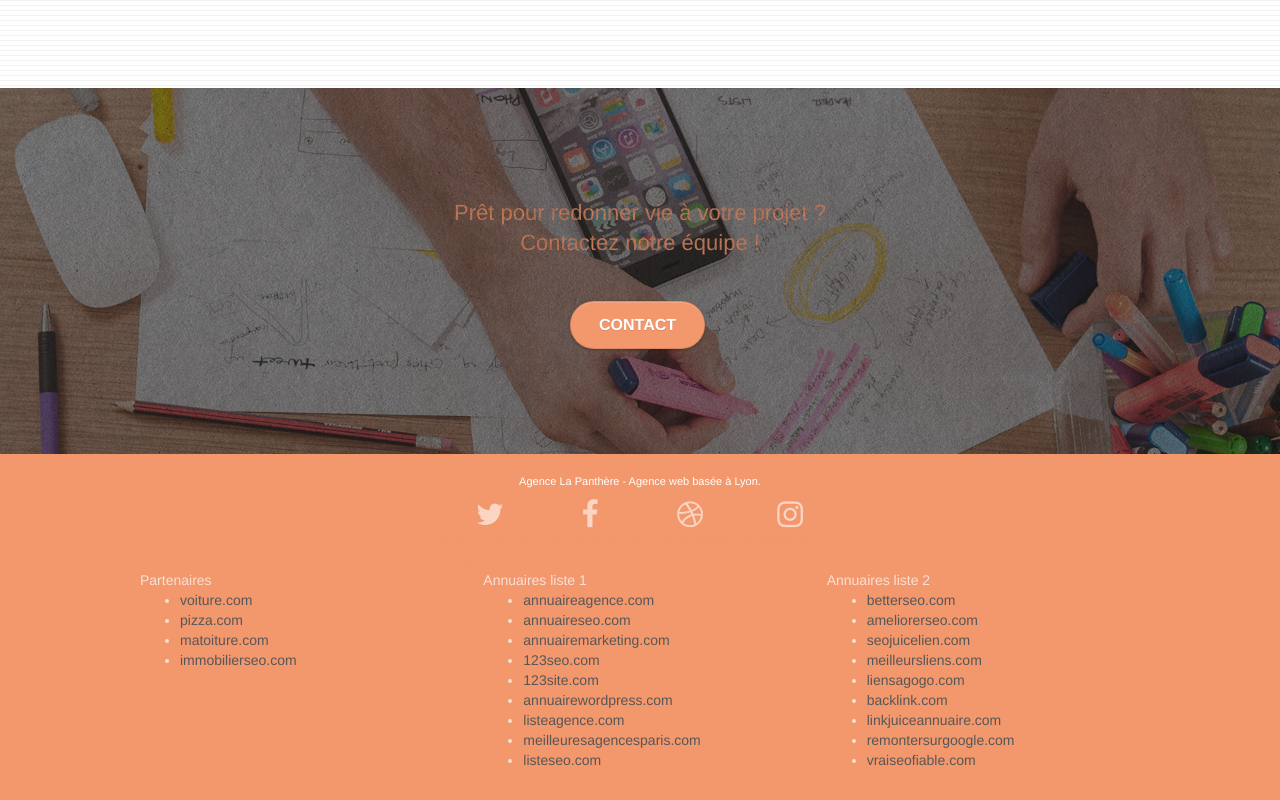
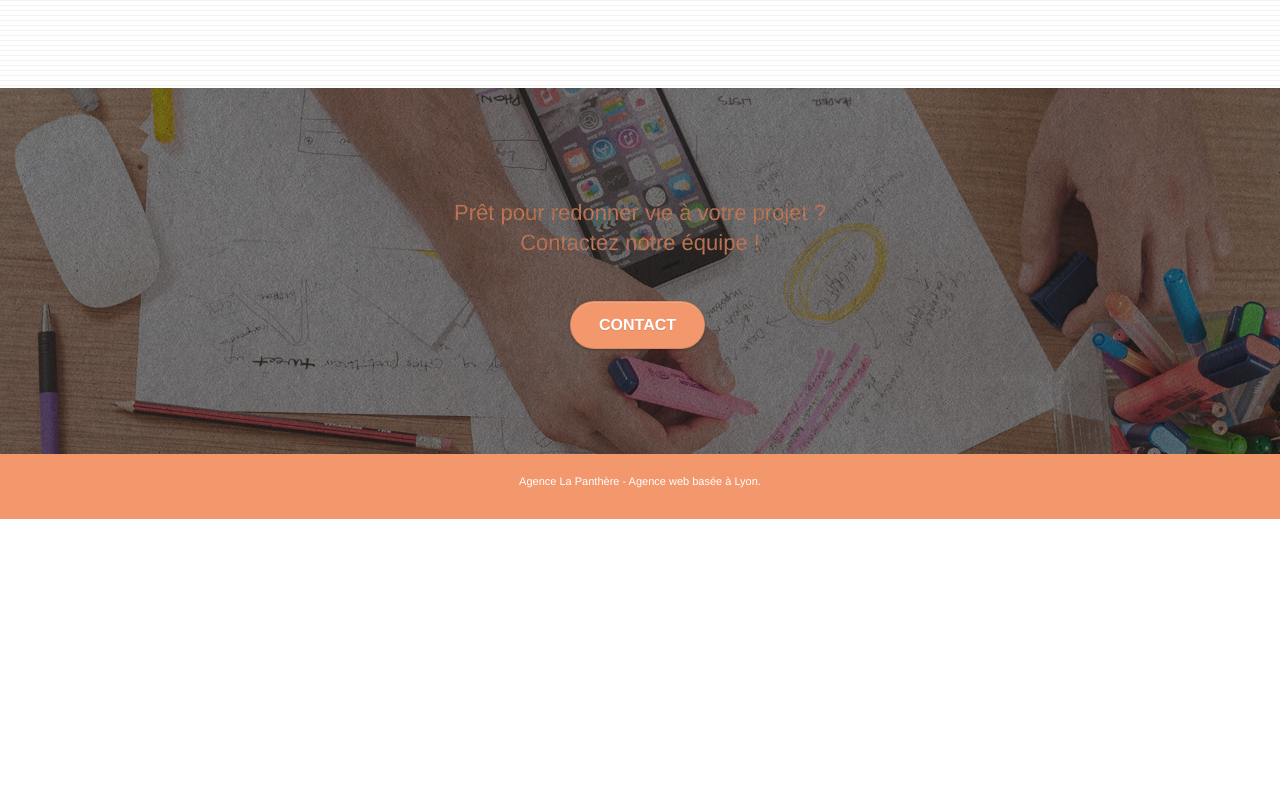
Before and after one commit to mariemeisters/Agence_La_Panthere_optimisation, a plain HTML site: page index.html in a window 1280 px wide. Shown: the part 2833-3633 px from the top of the page. After the commit the page ends 3352 px from the top, so only its background shows below. Drawn offline with Linux system fonts and the light colour scheme.

Commit message:
Supp  liens mort+ désactivation des icones des RS

```diff
--- a/index.html
+++ b/index.html
@@ -226,6 +226,7 @@
 				<p class="text-center white">
 					Agence La Panthère - Agence web basée à Lyon.<br>
 				</p>
+				<!--
 				<div class="row row-no-gutters social">
 					<div class="col-sm-3">
 						<div class="text-center">
@@ -247,47 +248,7 @@
 							<a class="social" href="index.html"><span class="fa fa-instagram icon-md"></span></a>
 						</div>
 					</div>
-					<div class="keywords" style="color:#F3976C;">Agence web à paris, stratégie web, web design, illustrations, design de site web, site web, web, internet, site internet, site</div>
-				</div>
-				<div class="row">
-					<div class="col-sm-4">
-						Partenaires
-							<ul>
-								<li><a href="voiture.com">voiture.com</a></li>
-								<li><a href="pizza.com">pizza.com</a></li>
-								<li><a href="matoiture.com">matoiture.com</a></li>
-								<li><a href="immobilierseo.com">immobilierseo.com</a></li>
-							</ul>
-					</div>
-					<div class="col-sm-4">
-						Annuaires liste 1
-						<ul>
-							<li><a href="annuaireagence.com">annuaireagence.com</a></li>
-							<li><a href="annuaireseo.com">annuaireseo.com</a></li>
-							<li><a href="annuairemarketing.com">annuairemarketing.com</a></li>
-							<li><a href="123seoture.com">123seo.com</a></li>
-							<li><a href="123site.com">123site.com</a></li>
-							<li><a href="annuairewordpress.com">annuairewordpress.com</a></li>
-							<li><a href="listeagence.com">listeagence.com</a></li>
-							<li><a href="meilleuresagencesparis.com">meilleuresagencesparis.com</a></li>
-							<li><a href="listeseo.com">listeseo.com</a></li>
-						</ul>
-					</div>
-					<div class="col-sm-4">
-						Annuaires liste 2
-						<ul>
-							<li><a href="betterseo.com">betterseo.com</a></li>
-							<li><a href="ameliorerseo.com">ameliorerseo.com</a></li>
-							<li><a href="seojuicelien.com">seojuicelien.com</a></li>
-							<li><a href="meilleursliens.com">meilleursliens.com</a></li>
-							<li><a href="liensagogo.com">liensagogo.com</a></li>
-							<li><a href="backlink.com">backlink.com</a></li>
-							<li><a href="linkjuiceannuaire.com">linkjuiceannuaire.com</a></li>
-							<li><a href="remontersurgoogle.com">remontersurgoogle.com</a></li>
-							<li><a href="vraiseofiable.com">vraiseofiable.com</a></li>
-						</ul>
-					</div>
-				</div>
+				</div> -->
 			</div>
 		</div>
 	</div>
```
